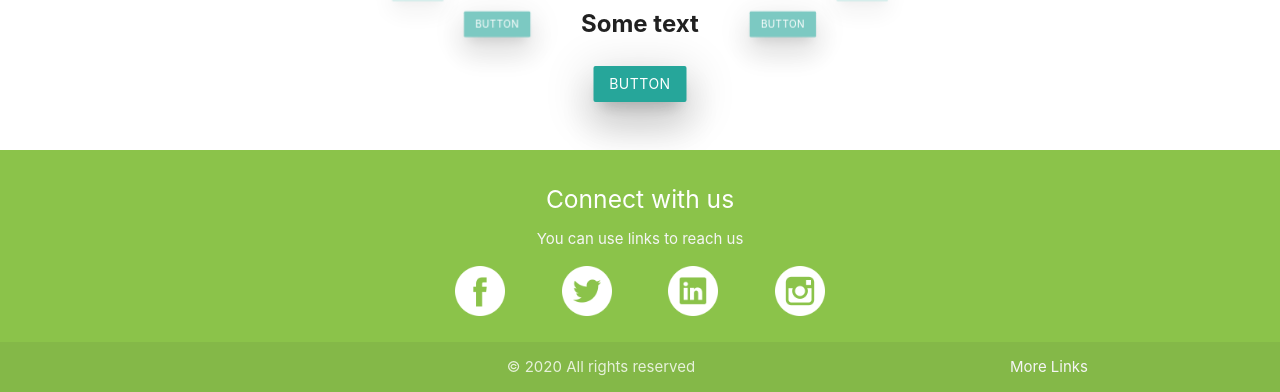
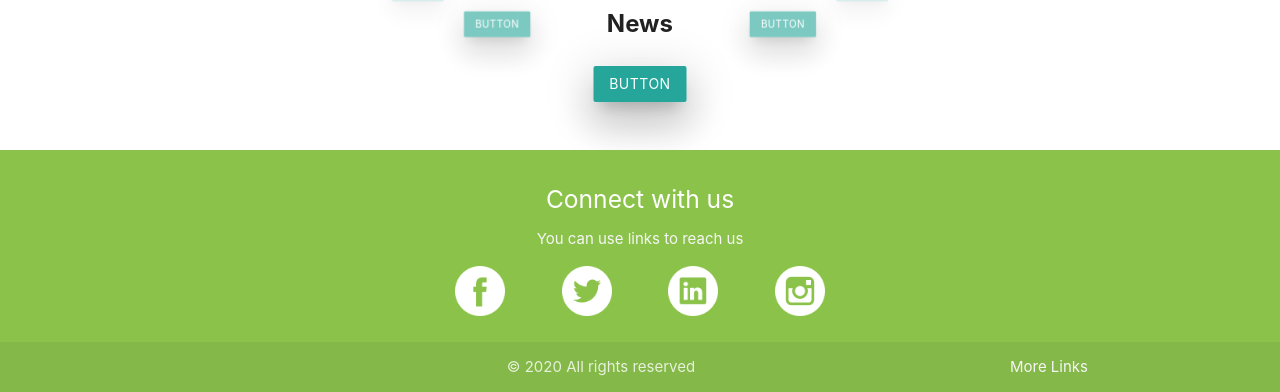
Before and after one commit to KarolisGaiv/Vilnius-Coding-School-Project, a PHP site: page / in a window 1280 px wide. Shown: the part 984-1376 px from the top of the page. Run offline with PHP 8.4, Linux system fonts and the light colour scheme.

Commit message:
Pakeiciau karuseles pavadinimus

```diff
--- a/index.php
+++ b/index.php
@@ -20,28 +20,28 @@
       <div class="carousel">
         <div class="carousel-item">
           <img src="https://picsum.photos/seed/1/300/300">
-          <p class="introLabels">Some text</p>
+          <p class="introLabels">News</p>
           <a class="waves-effect waves-light btn z-depth-5 waves-purple" href="news.php">Button</a>
         </div>
         <div class="carousel-item">
           <img src="https://picsum.photos/seed/2/300/300">
-          <p class="introLabels">Some text</p>
+          <p class="introLabels">About</p>
           <a class="waves-effect waves-light btn z-depth-5 waves-purple" href="about.php">Button</a>
         </div>
         <div class="carousel-item">
           <img src="https://picsum.photos/seed/3/300/300">
-          <p class="introLabels">Some text</p>
+          <p class="introLabels">Contacts</p>
           <a class="waves-effect waves-light btn z-depth-5 waves-purple" href="contacts.php">Button</a>
         </div>
         <div class="carousel-item">
           <img src="https://picsum.photos/seed/4/300/300">
-          <p class="introLabels">Some text</p>
+          <p class="introLabels">Random news</p>
           <a class="waves-effect waves-light btn z-depth-5 waves-purple" href="singleentry.php">Button</a>
         </div>
         <div class="carousel-item">
           <img src="https://picsum.photos/seed/5/300/300">
-          <p class="introLabels">Some text</p>
-          <a class="waves-effect waves-light btn z-depth-5 waves-purple" href="contacts.php">Button</a>
+          <p class="introLabels">Statistics</p>
+          <a class="waves-effect waves-light btn z-depth-5 waves-purple" href="statistics.php">Button</a>
         </div>
       </div>
 
```
